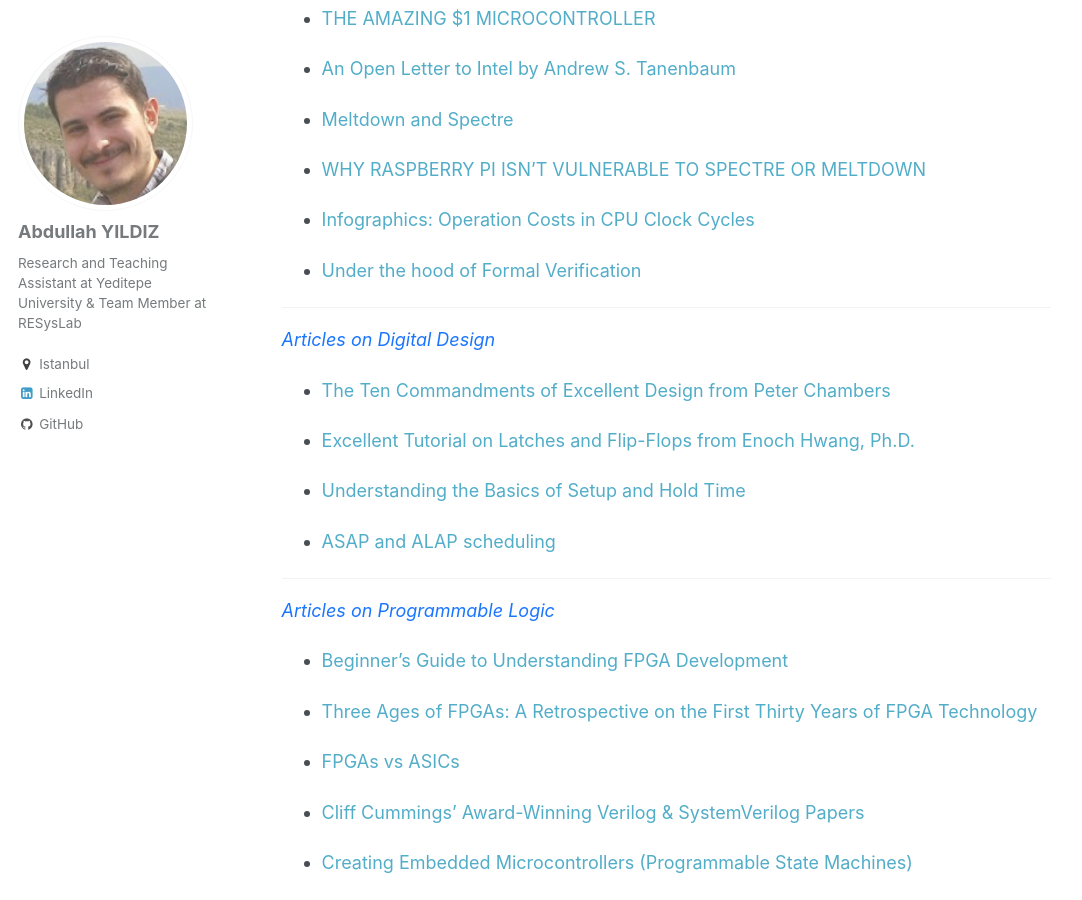
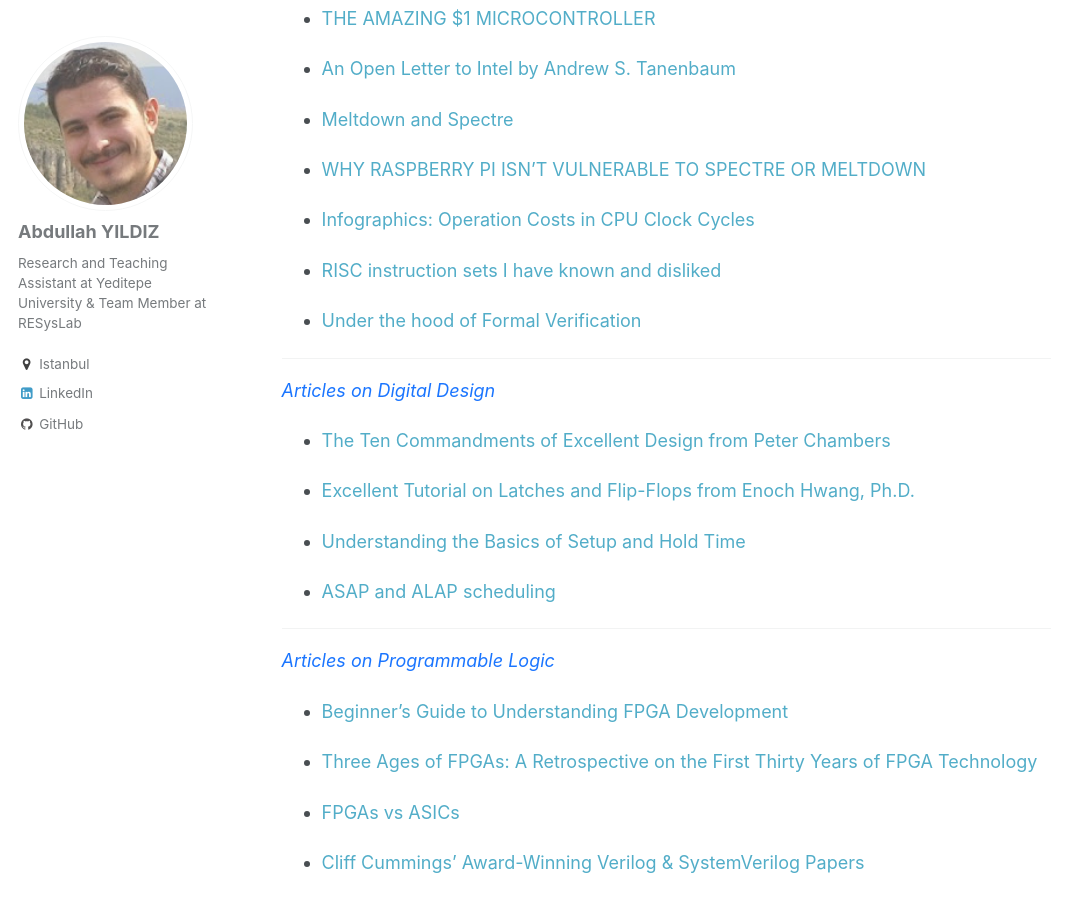
Before and after one commit to abdullahyildiz/abdullahyildiz.github.io, a Jekyll site: the page built from _records/articles.md, in a window 1280 px wide and 900 px high, scrolled down 429 px. Shown: the whole window, without its empty margins (0-1082 px from the left). Built offline with Jekyll 4.4.1, drawn with Linux system fonts in a browser that asks for light colours.

Commit message:
Update articles.md

```diff
--- a/_records/articles.md
+++ b/_records/articles.md
@@ -25,6 +25,8 @@ location: "Istanbul, Turkiye"
 * [WHY RASPBERRY PI ISN’T VULNERABLE TO SPECTRE OR MELTDOWN](https://www.raspberrypi.org/blog/why-raspberry-pi-isnt-vulnerable-to-spectre-or-meltdown/)
 
 * [Infographics: Operation Costs in CPU Clock Cycles](http://ithare.com/infographics-operation-costs-in-cpu-clock-cycles/)
+
+* [RISC instruction sets I have known and disliked](https://www.jwhitham.org/2016/02/risc-instruction-sets-i-have-known-and.html)
 
 * [Under the hood of Formal Verification](https://tomverbeure.github.io/rtl/2019/01/04/Under-the-Hood-of-Formal-Verification.html)
 
```
